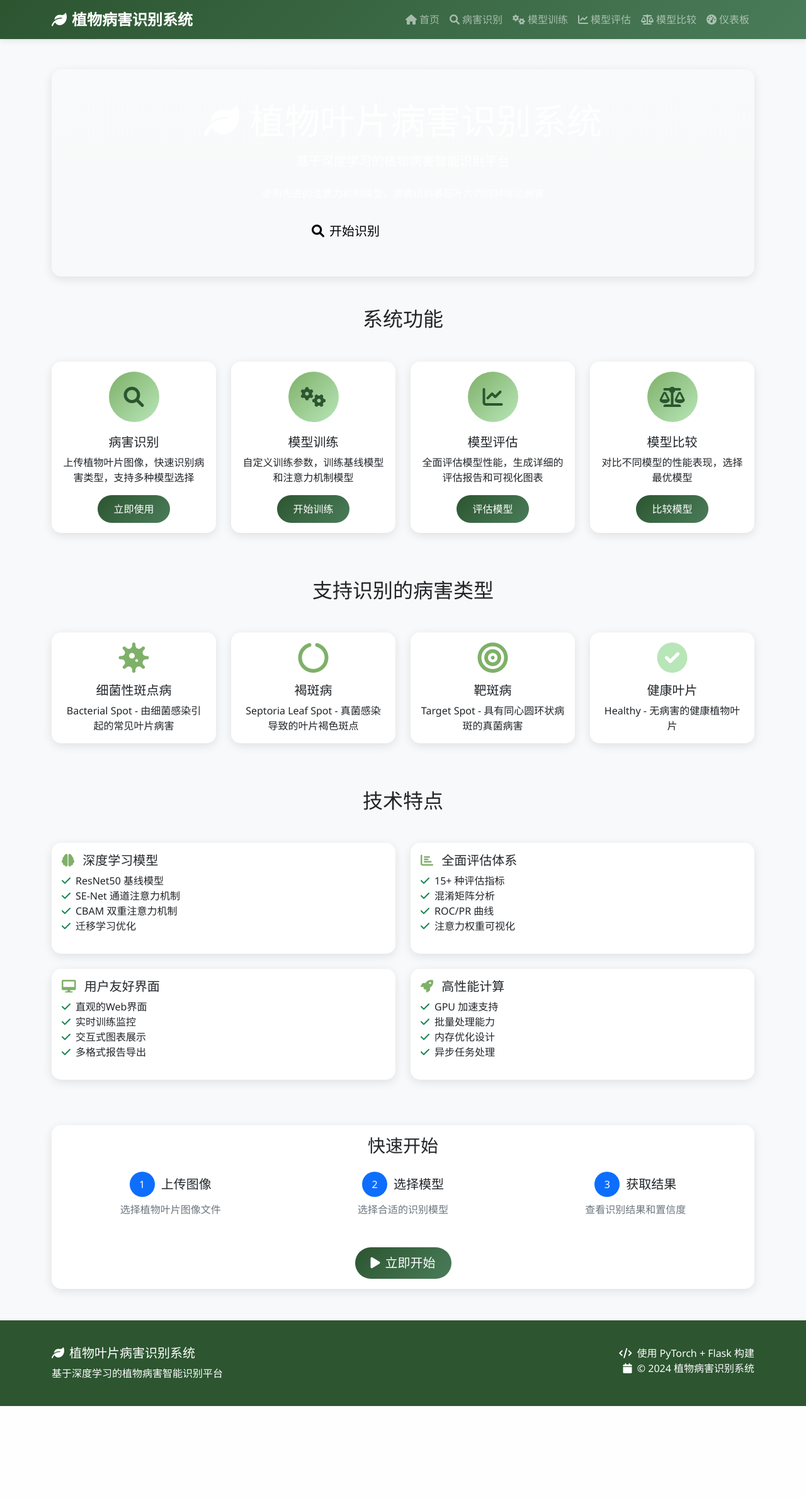
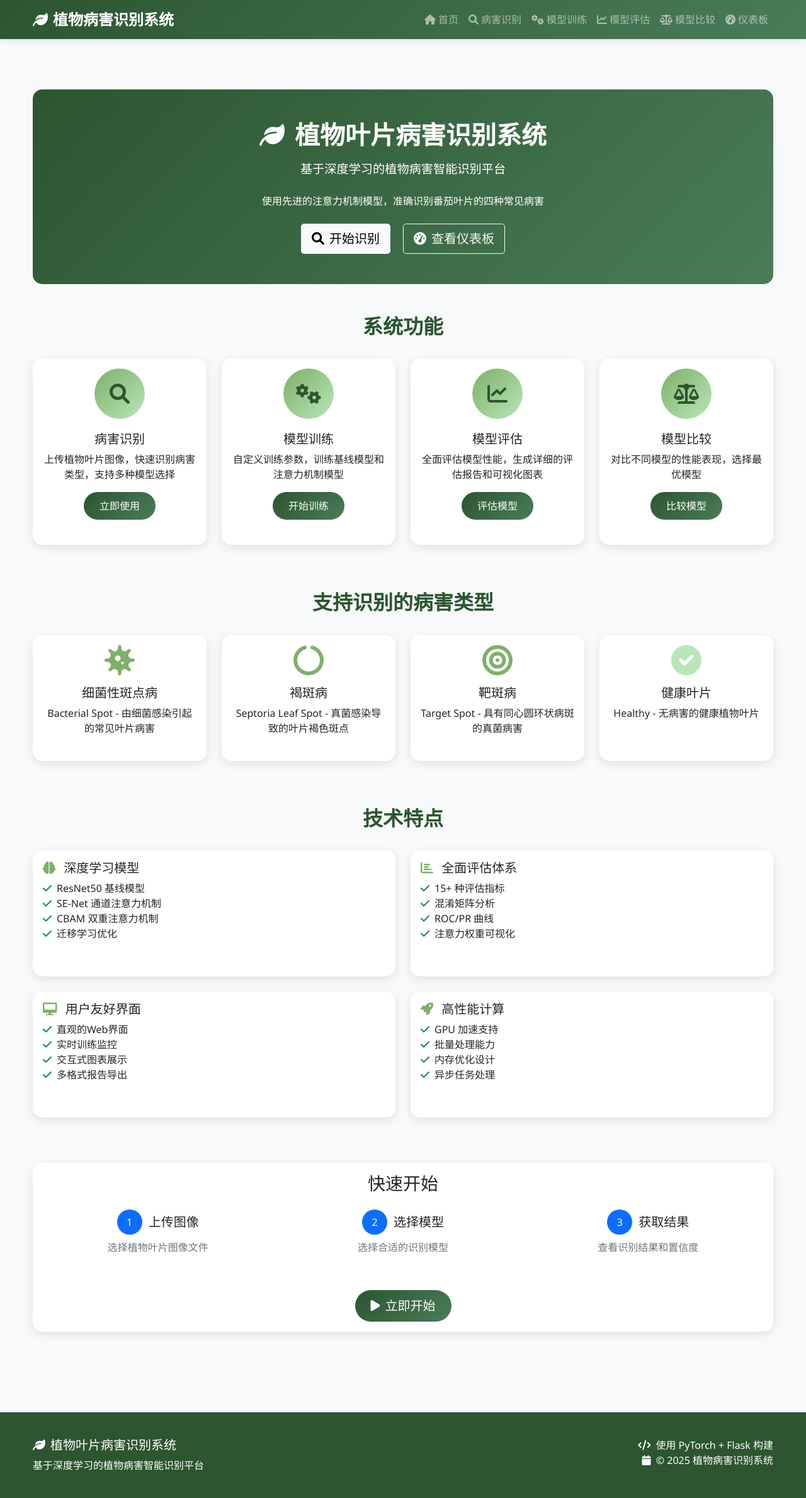
Before and after one commit to yasin0324/computer_vision, a Flask app: page / in a window 1280 px wide. Shown: the whole page at 63% size. Before the commit the page ends 2232 px from the top, so only its background shows below. Run offline with Flask 3, Linux system fonts and the light colour scheme.

Commit message:
feat: 添加首页显示测试文件，优化首页样式和功能展示，增强用户体验

```diff
--- a/webapp/templates/base.html
+++ b/webapp/templates/base.html
@@ -30,6 +30,9 @@
             body {
                 background-color: var(--background-color);
                 font-family: "Segoe UI", Tahoma, Geneva, Verdana, sans-serif;
+                min-height: 100vh;
+                display: flex;
+                flex-direction: column;
             }
 
             .navbar {
@@ -56,16 +59,49 @@
                 transform: translateY(-1px);
             }
 
+            /* 主要内容区域 */
+            main {
+                flex: 1;
+                padding-top: 2rem;
+                padding-bottom: 2rem;
+            }
+
             .card {
                 border: none;
                 border-radius: 15px;
                 box-shadow: 0 4px 15px rgba(0, 0, 0, 0.1);
                 transition: all 0.3s ease;
+                margin-bottom: 1.5rem;
             }
 
             .card:hover {
-                transform: translateY(-5px);
+                transform: translateY(-3px);
                 box-shadow: 0 8px 25px rgba(0, 0, 0, 0.15);
+            }
+
+            /* 欢迎横幅样式 */
+            .welcome-banner {
+                background: linear-gradient(
+                    135deg,
+                    var(--primary-color),
+                    var(--secondary-color)
+                );
+                color: white;
+                border-radius: 15px;
+                padding: 3rem 2rem;
+                margin-bottom: 3rem;
+                text-align: center;
+            }
+
+            .welcome-banner h1 {
+                font-size: 2.5rem;
+                font-weight: bold;
+                margin-bottom: 1rem;
+            }
+
+            .welcome-banner .lead {
+                font-size: 1.2rem;
+                margin-bottom: 1.5rem;
             }
 
             .btn-primary {
@@ -118,6 +154,22 @@
                 margin: 0 auto 20px;
                 font-size: 2rem;
                 color: var(--primary-color);
+                transition: all 0.3s ease;
+            }
+
+            .feature-icon:hover {
+                transform: scale(1.1);
+            }
+
+            /* 段落间距 */
+            .section {
+                margin-bottom: 3rem;
+            }
+
+            .section h2 {
+                margin-bottom: 2rem;
+                color: var(--primary-color);
+                font-weight: bold;
             }
 
             .progress {
@@ -158,7 +210,7 @@
                 background: var(--primary-color);
                 color: white;
                 padding: 40px 0;
-                margin-top: 50px;
+                margin-top: auto;
             }
 
             .loading-spinner {
@@ -190,6 +242,28 @@
                     var(--light-green)
                 );
                 transition: width 0.5s ease;
+            }
+
+            /* 确保内容可见性 */
+            .container {
+                max-width: 1200px;
+            }
+
+            /* 响应式设计 */
+            @media (max-width: 768px) {
+                .welcome-banner h1 {
+                    font-size: 2rem;
+                }
+
+                .welcome-banner {
+                    padding: 2rem 1rem;
+                }
+
+                .feature-icon {
+                    width: 60px;
+                    height: 60px;
+                    font-size: 1.5rem;
+                }
             }
         </style>
 
@@ -301,7 +375,7 @@
                         </p>
                         <p class="mb-0">
                             <i class="fas fa-calendar me-1"></i>
-                            © 2024 植物病害识别系统
+                            © 2025 植物病害识别系统
                         </p>
                     </div>
                 </div>
--- a/webapp/templates/index.html
+++ b/webapp/templates/index.html
@@ -1,26 +1,12 @@
 {% extends "base.html" %} {% block title %}首页 - 植物叶片病害识别系统{%
 endblock %} {% block content %}
+
 <!-- 欢迎横幅 -->
-<div class="row mb-5">
-    <div class="col-12">
-        <div
-            class="card bg-gradient text-white"
-            style="
-                background: linear-gradient(
-                    135deg,
-                    var(--primary-color),
-                    var(--secondary-color)
-                );
-            "
-        >
-            <div class="card-body text-center py-5">
-                <h1 class="display-4 mb-3">
-                    <i class="fas fa-leaf me-3"></i>植物叶片病害识别系统
-                </h1>
-                <p class="lead mb-4">基于深度学习的植物病害智能识别平台</p>
-                <p class="mb-4">
-                    使用先进的注意力机制模型，准确识别番茄叶片的四种常见病害
-                </p>
+<div class="welcome-banner">
+    <h1><i class="fas fa-leaf me-3"></i>植物叶片病害识别系统</h1>
+    <p class="lead">基于深度学习的植物病害智能识别平台</p>
+    <p class="mb-4">使用先进的注意力机制模型，准确识别番茄叶片的四种常见病害</p>
+    <div class="mt-4">
         <a
             href="{{ url_for('predict_page') }}"
             class="btn btn-light btn-lg me-3"
@@ -35,15 +21,11 @@
         </a>
     </div>
 </div>
-    </div>
-</div>
 
 <!-- 功能特性 -->
-<div class="row mb-5">
-    <div class="col-12">
-        <h2 class="text-center mb-5">系统功能</h2>
-    </div>
-
+<div class="section">
+    <h2 class="text-center">系统功能</h2>
+    <div class="row">
         <div class="col-md-6 col-lg-3 mb-4">
             <div class="card h-100 text-center">
                 <div class="card-body">
@@ -54,7 +36,9 @@
                     <p class="card-text">
                         上传植物叶片图像，快速识别病害类型，支持多种模型选择
                     </p>
-                <a href="{{ url_for('predict_page') }}" class="btn btn-primary"
+                    <a
+                        href="{{ url_for('predict_page') }}"
+                        class="btn btn-primary"
                         >立即使用</a
                     >
                 </div>
@@ -71,7 +55,9 @@
                     <p class="card-text">
                         自定义训练参数，训练基线模型和注意力机制模型
                     </p>
-                <a href="{{ url_for('train_page') }}" class="btn btn-primary"
+                    <a
+                        href="{{ url_for('train_page') }}"
+                        class="btn btn-primary"
                         >开始训练</a
                     >
                 </div>
@@ -88,7 +74,9 @@
                     <p class="card-text">
                         全面评估模型性能，生成详细的评估报告和可视化图表
                     </p>
-                <a href="{{ url_for('evaluate_page') }}" class="btn btn-primary"
+                    <a
+                        href="{{ url_for('evaluate_page') }}"
+                        class="btn btn-primary"
                         >评估模型</a
                     >
                 </div>
@@ -102,21 +90,24 @@
                         <i class="fas fa-balance-scale"></i>
                     </div>
                     <h5 class="card-title">模型比较</h5>
-                <p class="card-text">对比不同模型的性能表现，选择最优模型</p>
-                <a href="{{ url_for('compare_page') }}" class="btn btn-primary"
+                    <p class="card-text">
+                        对比不同模型的性能表现，选择最优模型
+                    </p>
+                    <a
+                        href="{{ url_for('compare_page') }}"
+                        class="btn btn-primary"
                         >比较模型</a
                     >
                 </div>
             </div>
         </div>
     </div>
+</div>
 
 <!-- 支持的病害类型 -->
-<div class="row mb-5">
-    <div class="col-12">
-        <h2 class="text-center mb-5">支持识别的病害类型</h2>
-    </div>
-
+<div class="section">
+    <h2 class="text-center">支持识别的病害类型</h2>
+    <div class="row">
         <div class="col-md-6 col-lg-3 mb-4">
             <div class="card h-100">
                 <div class="card-body text-center">
@@ -183,13 +174,12 @@
             </div>
         </div>
     </div>
+</div>
 
 <!-- 技术特点 -->
-<div class="row mb-5">
-    <div class="col-12">
-        <h2 class="text-center mb-5">技术特点</h2>
-    </div>
-
+<div class="section">
+    <h2 class="text-center">技术特点</h2>
+    <div class="row">
         <div class="col-md-6 mb-4">
             <div class="card h-100">
                 <div class="card-body">
@@ -202,8 +192,8 @@
                     </h5>
                     <ul class="list-unstyled">
                         <li>
-                        <i class="fas fa-check text-success me-2"></i>ResNet50
-                        基线模型
+                            <i class="fas fa-check text-success me-2"></i
+                            >ResNet50 基线模型
                         </li>
                         <li>
                             <i class="fas fa-check text-success me-2"></i>SE-Net
@@ -318,10 +308,10 @@
             </div>
         </div>
     </div>
+</div>
 
 <!-- 快速开始 -->
-<div class="row">
-    <div class="col-12">
+<div class="section">
     <div class="card">
         <div class="card-body text-center">
             <h3 class="card-title mb-4">快速开始</h3>
@@ -381,9 +371,10 @@
                     <p class="text-muted">查看识别结果和置信度</p>
                 </div>
             </div>
+            <div class="mt-4">
                 <a
                     href="{{ url_for('predict_page') }}"
-                    class="btn btn-primary btn-lg mt-3"
+                    class="btn btn-primary btn-lg"
                 >
                     <i class="fas fa-play me-2"></i>立即开始
                 </a>
@@ -391,4 +382,5 @@
         </div>
     </div>
 </div>
+
 {% endblock %}
```
Also changed, not shown: test_homepage.html (added, +201 -0 lines). Lines whose indentation alone changed are shown as unchanged.
